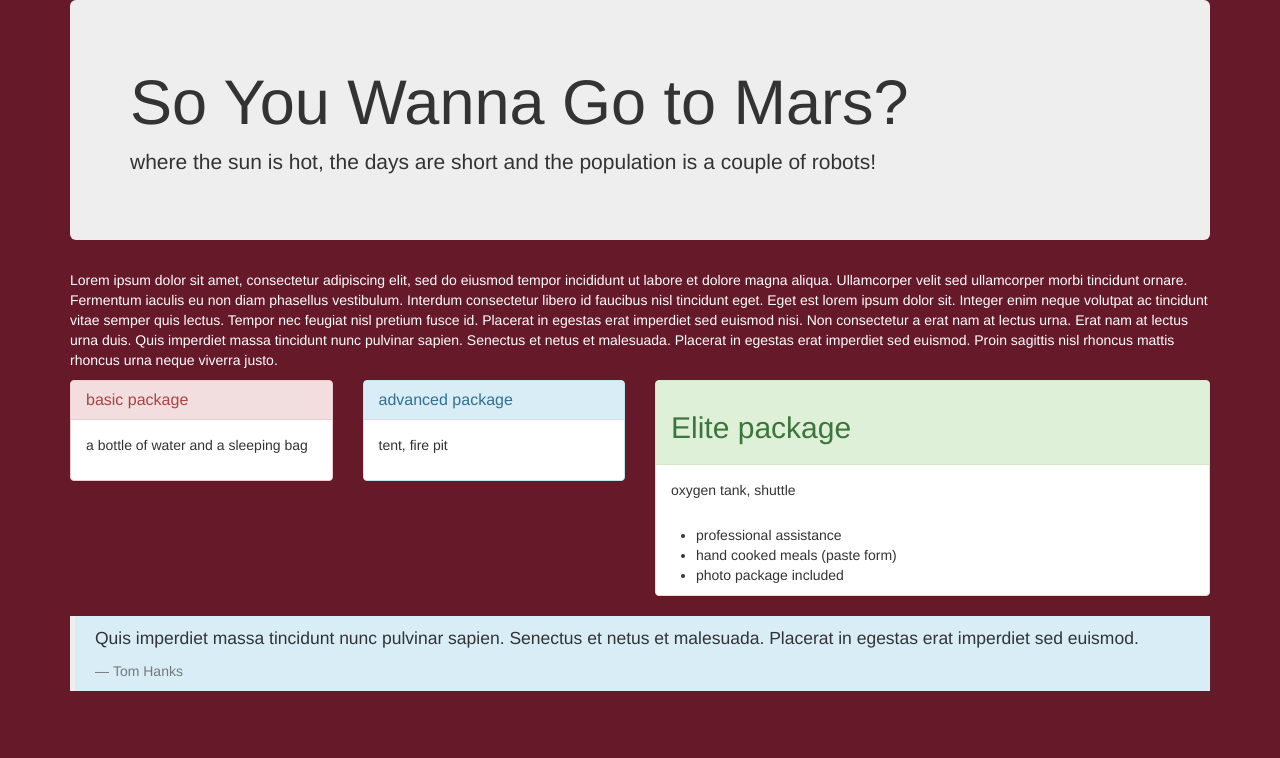
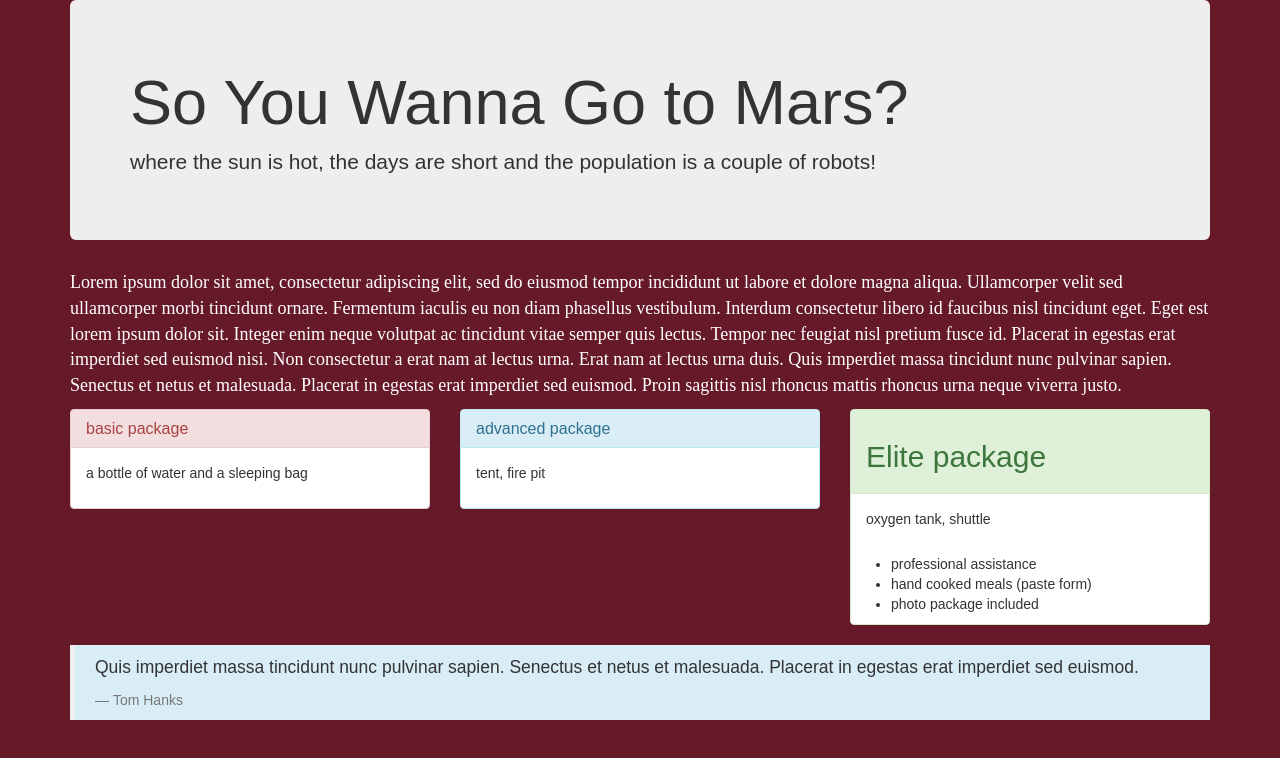
Before and after one commit to J-Michael-Brown/tie-you-bootstraps-on-Mars, a plain HTML site: page index.html in a window 1280 px wide. Drawn offline with Linux system fonts and the light colour scheme.

Commit message:
add style to text

```diff
--- a/css/style.css
+++ b/css/style.css
@@ -1,10 +1,11 @@
 body {
   background-color: #661929;
-
+  font-family: sans-serif;
 
 }
 
 .base {
   color: white;
-
+  font-size: 18px;
+  font-family: serif;
 }
--- a/index.html
+++ b/index.html
@@ -15,7 +15,7 @@
         <p class="base">Lorem ipsum dolor sit amet, consectetur adipiscing elit, sed do eiusmod tempor incididunt ut labore et dolore magna aliqua. Ullamcorper velit sed ullamcorper morbi tincidunt ornare. Fermentum iaculis eu non diam phasellus vestibulum. Interdum consectetur libero id faucibus nisl tincidunt eget. Eget est lorem ipsum dolor sit. Integer enim neque volutpat ac tincidunt vitae semper quis lectus. Tempor nec feugiat nisl pretium fusce id. Placerat in egestas erat imperdiet sed euismod nisi. Non consectetur a erat nam at lectus urna. Erat nam at lectus urna duis. Quis imperdiet massa tincidunt nunc pulvinar sapien. Senectus et netus et malesuada. Placerat in egestas erat imperdiet sed euismod. Proin sagittis nisl rhoncus mattis rhoncus urna neque viverra justo.
         </p>
         <div class="row">
-          <div class="col-md-3">
+          <div class="col-md-4">
             <div class="panel panel-danger">
               <div class="panel-heading">
 
@@ -27,7 +27,7 @@
               </div>
             </div>
           </div>
-          <div class="col-md-3">
+          <div class="col-md-4">
             <div class="panel panel-info">
               <div class="panel-heading">
                 <h2 class="panel-title"> advanced package </h2>
@@ -38,7 +38,7 @@
               </div>
             </div>
           </div>
-        <div class="col-md-6">
+        <div class="col-md-4">
           <div class="panel panel-success">
             <div class="panel-heading">
               <h2 class="title"> Elite package </h2>
```
